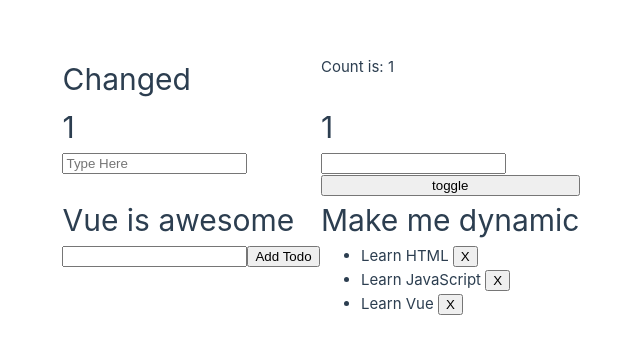
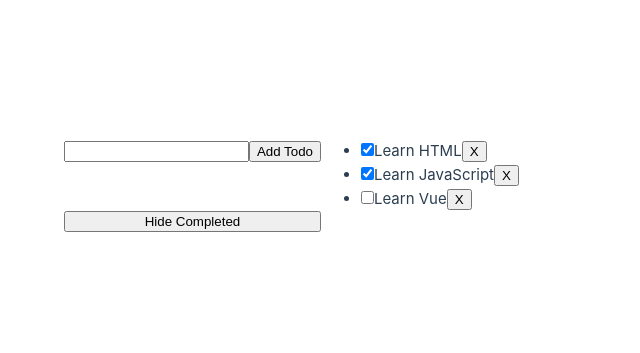
Before and after one commit to darshanmukunda98/gnome-Todo-VueJSMongoDB, a Vue app in the folder vue-project/: page / in a window 1280 px wide. Shown: the part 215-568 px from the top of the page, without its empty margins (319-959 px from the left). Built offline with nearby package versions, Linux system fonts and the light colour scheme.

Commit message:
simple todos list

```diff
--- a/vue-project/src/App.vue
+++ b/vue-project/src/App.vue
@@ -1,71 +1,42 @@
 <script setup>
-import { ref, reactive } from "vue";
-
-const message = ref("Hello World");
-message.value = "Changed";
-const count = ref(0);
-const counter = reactive({
-  count: 0,
-});
-
-const text = ref("");
-const awesome = ref(true);
-
-count.value++;
-counter.count++;
-
+import { ref, computed } from "vue";
 let id = 0;
 
 const newTodo = ref("");
+const hideCompleted = ref(false);
 const todos = ref([
-  { id: id++, text: "Learn HTML" },
-  { id: id++, text: "Learn JavaScript" },
-  { id: id++, text: "Learn Vue" },
+  { id: id++, text: "Learn HTML", done: true },
+  { id: id++, text: "Learn JavaScript", done: true },
+  { id: id++, text: "Learn Vue", done: false },
 ]);
 
-function increment() {
-  ++count.value;
-}
-function toggle() {
-  awesome.value = !awesome.value;
-}
-function onInput(e) {
-  text.value = e.target.value;
-}
+const filteredTodos = computed(() => {
+  return hideCompleted.value
+  ? todos.value.filter(t=>!t.done)
+  : todos.value;
+});
+
 function addTodo() {
-  todos.value.push({ id: id++, text: newTodo.value });
+  todos.value.push({ id: id++, text: newTodo.value, done: false });
   newTodo.value = "";
 }
 function removeTodo(todo) {
-  todos.value = todos.value.filter((t)=>t!==todo)
+  todos.value = todos.value.filter((t) => t !== todo);
 }
-//while(true){counter.count++; console.log(counter.count);break;}
-//component logic
-//declare some reactive state here
 </script>
 <template>
-  <h1>{{ message }}</h1>
-  <p>Count is: {{ counter.count }}</p>
-  <h1 :class="counter">{{ counter.count }}</h1>
-  <h1 @click="increment">{{ count }}</h1>
-
-  <div><input :value="text" @input="onInput" placeholder="Type Here" /></div>
-
-  <div><input v-model="text" /></div>
-  <p>{{ text }}</p>
-  <button @click="toggle">toggle</button>
-  <h1 v-if="awesome">Vue is awesome</h1>
-  <h1 v-else>Oh no 😢</h1>
-  <h1>Make me dynamic</h1>
-
   <form @submit.prevent="addTodo">
     <input v-model="newTodo" />
     <button>Add Todo</button>
   </form>
   <ul>
-    <li v-for="todo in todos" :key="todo.id">
-      {{ todo.text }}
+    <li v-for="todo in filteredTodos" :key="todo.id">
+      <input type="checkbox" v-model="todo.done" />
+      <span :class="{ done: todo.done }">{{ todo.text }}</span>
       <button @click="removeTodo(todo)">X</button>
     </li>
   </ul>
+  <button @click="hideCompleted = !hideCompleted">
+    {{ hideCompleted ? "Show All" : "Hide Completed" }}
+  </button>
 </template>
```
